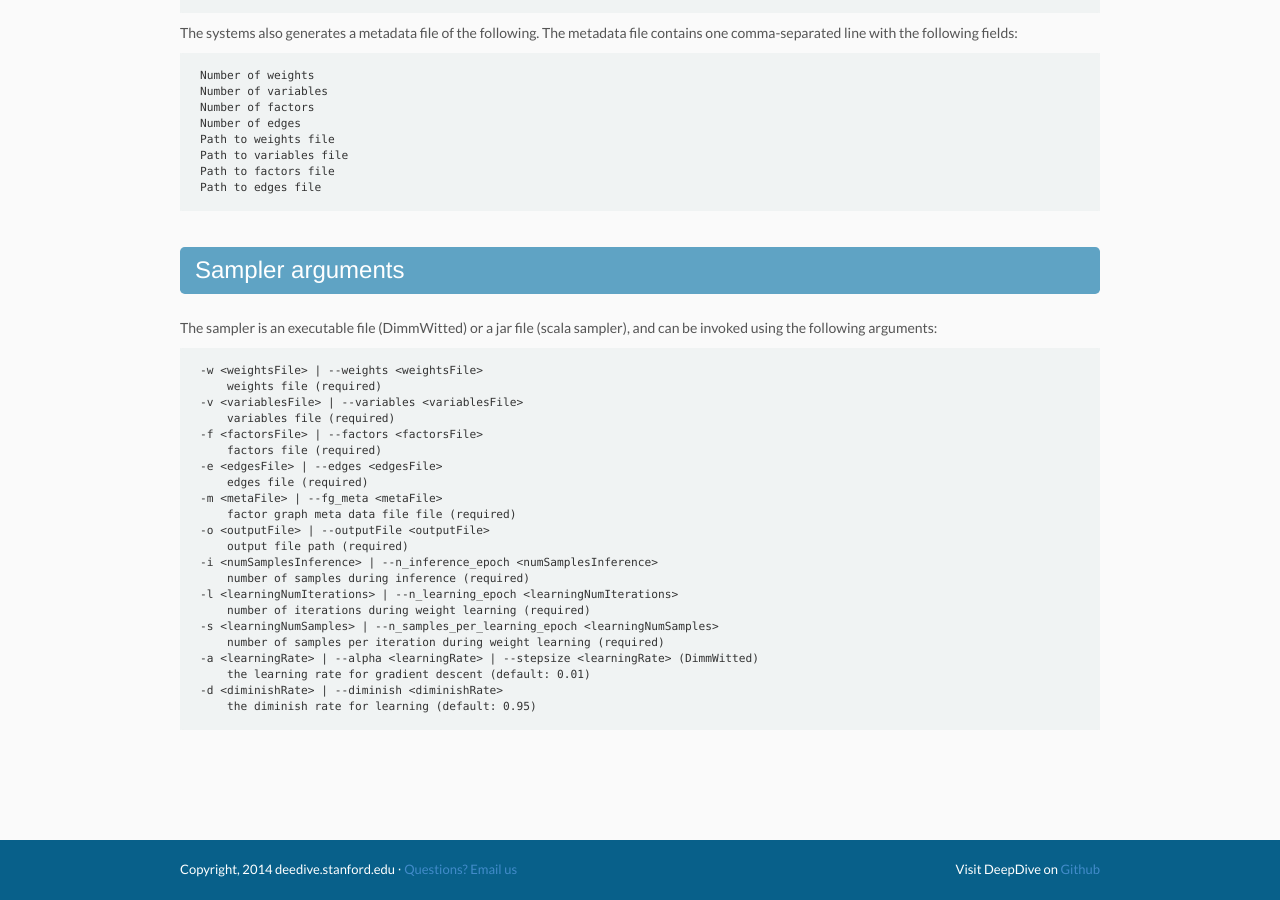
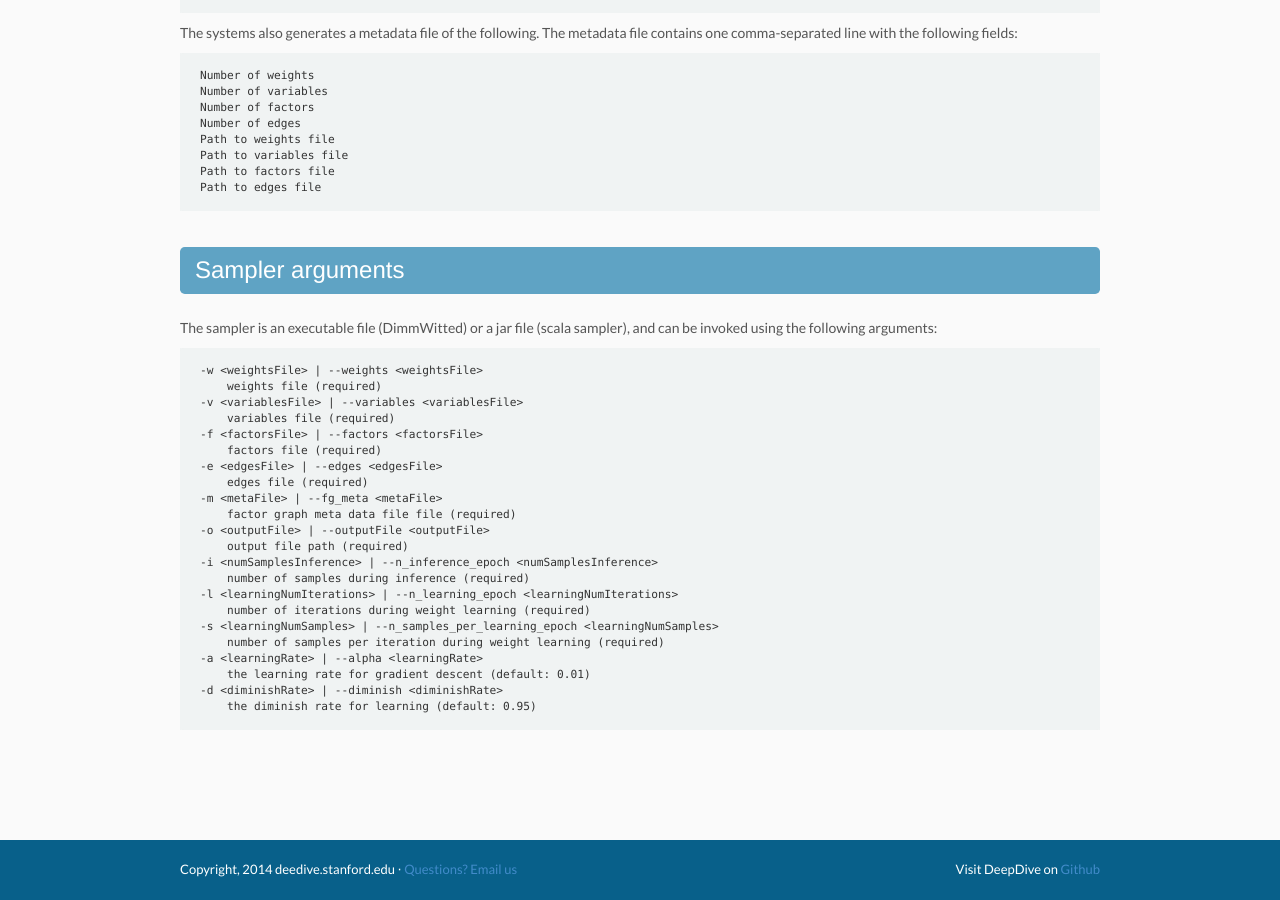
Before and after one commit to senaraiandi/deepdive, a Jekyll site: the page built from doc/developer.md, in a window 1280 px wide and 900 px high, scrolled down 1788 px. Built offline with Jekyll 4.4.1, drawn with Linux system fonts in a browser that asks for light colours; nearby versions of some CDN libraries.

Commit message:
sampler command

```diff
--- a/doc/developer.md
+++ b/doc/developer.md
@@ -110,7 +110,7 @@ The sampler is an executable file (DimmWitted) or a jar file (scala sampler), an
         number of iterations during weight learning (required)
     -s <learningNumSamples> | --n_samples_per_learning_epoch <learningNumSamples>
         number of samples per iteration during weight learning (required)
-    -a <learningRate> | --alpha <learningRate> | --stepsize <learningRate> (DimmWitted)
+    -a <learningRate> | --alpha <learningRate>
         the learning rate for gradient descent (default: 0.01)
     -d <diminishRate> | --diminish <diminishRate>
         the diminish rate for learning (default: 0.95)
```
